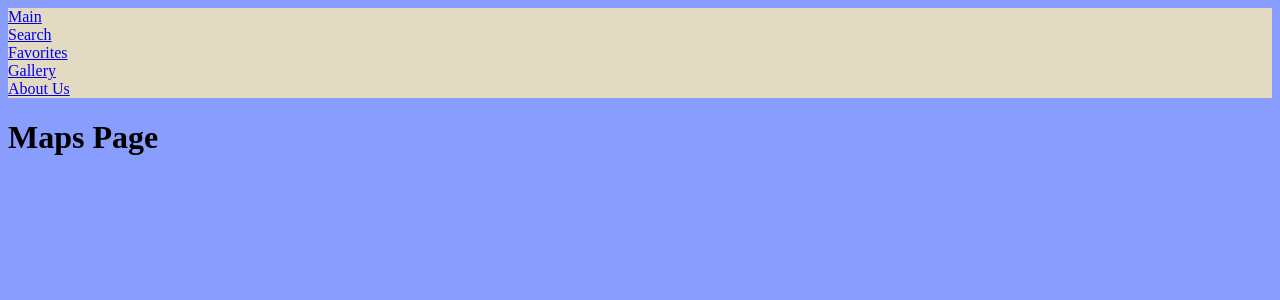
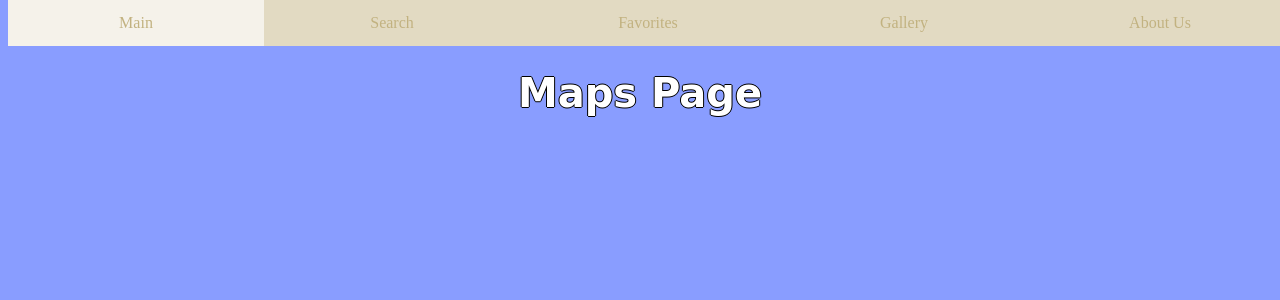
Before and after one commit to seehamrun/PseudoCoders, a Python web app: template templates/map.html in a window 1280 px wide. Shown: the top 300 px of the page. Run offline with Jinja, Linux system fonts and the light colour scheme; the template is opened without the code that fills it, so the values that code supplies are empty.

Commit message:
fixed css stuff

```diff
--- a/static/style.css
+++ b/static/style.css
@@ -9,11 +9,12 @@
       overflow: hidden;
       background-color:#e2dac2;
       border: white;
-  }
+    }
   .header {
     background-color: #F1F1F1;
     text-align: center;
     padding: 20px;
+  }
 
 h1 {
   margin-top: 50px;
@@ -87,14 +88,14 @@ li a:hover:not(.active) {
     grid-row: 2;
   }
 
-/* .navbar {
+.navbar {
   overflow: hidden;
-  position: fixed; /* Set the navbar to fixed position */
-  /* top: 0; Position the navbar at the top of the page */
-  /* width: 100%; Full width */
-  /* margin:0 auto;
+  position: fixed;
+  top: 0;
+  width: 100%;
+  margin:0 auto;
   list-style:none;
-} */
+}
 
 .navbar li {
   float:left;
```
